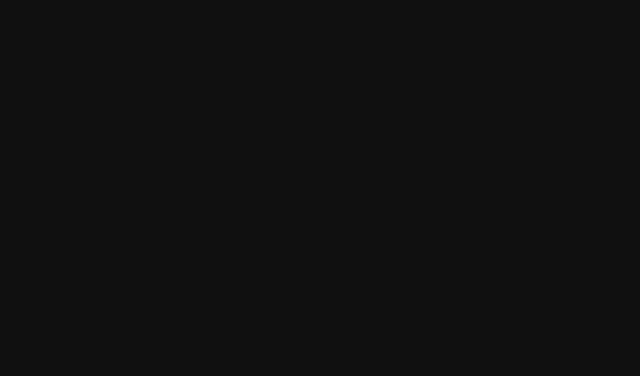
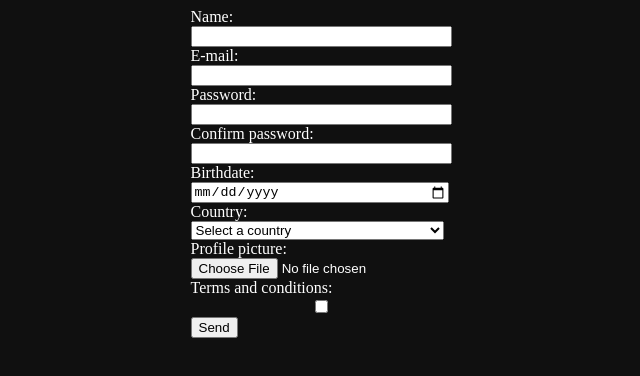
Before and after one commit to angylearns/femcoders_fullstack, a React (Vite) app in the folder 03-react/05-hookForm/: page / in a window 1280 px wide. Shown: the top 376 px of the page, without its empty margins (323-963 px from the left). Built offline with nearby package versions, Linux system fonts and the light colour scheme.

Commit message:
Create form, validations and error messages the hard way up to the name field

```diff
--- a/03-react/05-hookForm/src/components/Form.jsx
+++ b/03-react/05-hookForm/src/components/Form.jsx
@@ -1,11 +1,124 @@
 import React from 'react'
+import { useForm } from 'react-hook-form'
 
 function Form() {
 
+    const { register, handleSubmit, formState: { errors } } = useForm();
+    /*
+    Some useForm() options:
+    - register('nombreDelInput', {objetoDeOpciones} ): Registra e identifica cada elemento/input del formulario.
+
+    - handleSubmit: Maneja el envío el formulario; por ejemplo, para que no se cargue solo o para que se pueda comprobar antes de enviarlo.
+
+    - formState (es un objeto): El valor actual de cómo está el formulario. Registra todos los valores del formulario y si alguno falla, crea un objeto Error y ese Error identifica qué input es el que ha fallado.
+    */
+
+    // Este console.log() nos va a dar el objeto errors con los errores de cada input (en caso de haberlos).
+    console.log(errors);
+
+    // Para un código más limpio, podemos crear una función onSubmit para manejar la función handleSubmit.
+    const onSubmit = handleSubmit((data) => console.log(data));
+
     return (
-        <>
+        <form onSubmit={onSubmit}>
+            <label htmlFor="name">Name:</label>
+            <input
+                type="text"
+                id="name"
+                {...register('name', {
+                    required: true,
+                    minLength: 2,
+                })}
+            />
+            {
+                errors.name?.type === 'required' && <span>Name is required, please.</span>
+            }
+            {
+                errors.name?.type === 'minLength' && <span>Name must be at least 2 characters.</span>
+            }
 
-        </>
+
+            <label htmlFor="email">E-mail:</label>
+            <input
+                type="email"
+                id="email"
+                {...register('email', {
+                    required: true
+                })}
+            />
+            {
+                errors.email && <span>Email is required, please.</span>
+            }
+
+            <label htmlFor="password">Password:</label>
+            <input
+                type="password"
+                id="password"
+                {...register('password',
+                {
+                    required: true
+                })}
+            />
+            {
+                errors.password && <span>Password is required, please.</span>
+            }
+
+            <label htmlFor="confirmPassword">Confirm password:</label>
+            <input
+                type="password"
+                id="confirmPassword"
+                {...register('confirmPassword',
+                {
+                    required: true
+                })}
+            />
+            {
+                errors.confirmPassword && <span>Confirm password, please.</span>
+            }
+
+            <label htmlFor="birtdate">Birthdate:</label>
+            <input
+                type="date"
+                id="birtdate"
+                {...register('birtdate', {
+                    required: true
+                })}
+            />
+            {
+                errors.birtdate && <span>Birthdate is required, please.</span>
+            }
+
+            <label htmlFor="country">Country:</label>
+            <select id="country" {...register('country')}>
+                <option value="none" selected disabled>Select a country</option>
+                <option value="ve">Venezuela</option>
+                <option value="es">Spain</option>
+                <option value="de">Germany</option>
+                <option value="pe">Peru</option>
+            </select>
+
+            <label htmlFor="pic">Profile picture:</label>
+            <input
+                type="file"
+                id="pic"
+                {...register('pic')}
+            />
+
+            <label htmlFor="terms">Terms and conditions:</label>
+            <input
+                type="checkbox"
+                id="terms"
+                {...register('terms',
+                {
+                    required: true
+                })}
+            />
+            {
+                errors.terms && <span>Read and accept the terms and conditions, please.</span>
+            }
+
+            <button type='submit'>Send</button>
+        </form>
     )
 }
 
```
